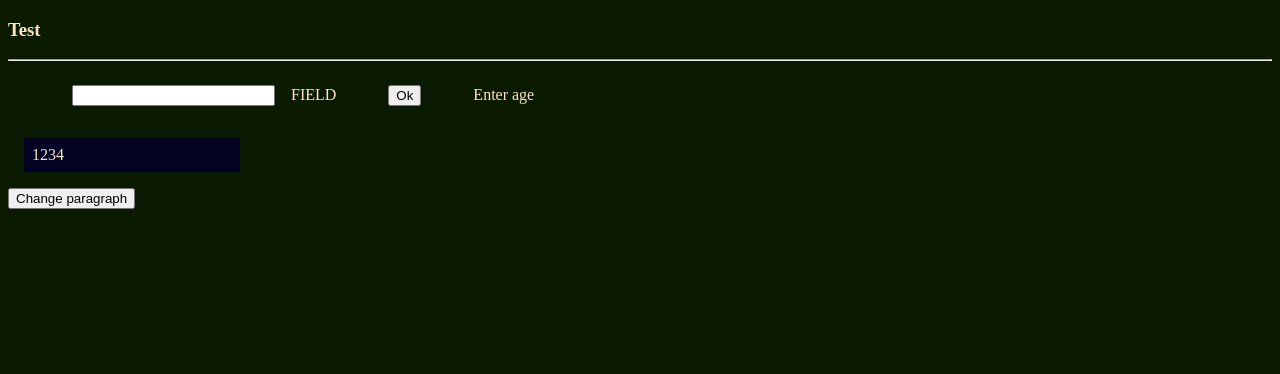
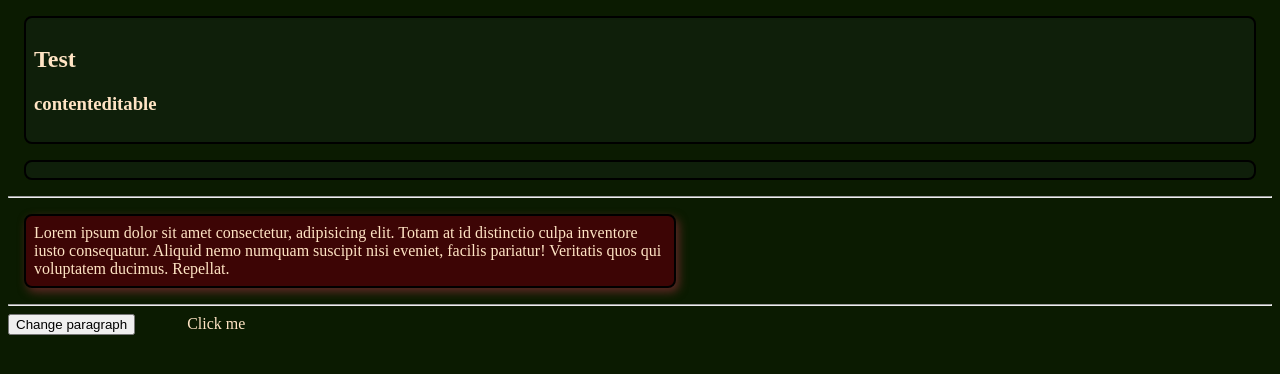
Before and after one commit to Vova-Nik/Silent-Bob, a plain HTML site: page index.html in a window 1280 px wide. Both pictures are taken after a click on the button "Change paragraph". Drawn offline with Linux system fonts and the light colour scheme.

```diff
--- a/index.html
+++ b/index.html
@@ -1,5 +1,6 @@
 <!DOCTYPE html>
 <html lang="en">
+
 <head>
   <meta charset="UTF-8">
   <meta name="viewport" content="width=device-width, initial-scale=1.0">
@@ -8,20 +9,30 @@
   <link rel="stylesheet" href="style.css">
   <link rel="shortcut icon" href="favicon.ico" type="image/x-icon">
 </head>
+
 <body>
-    <div><h3>Test</h3></div>
-    <div id="test"></div>
+  <div>
+    <h2>Test</h2>
+    <h3>contenteditable</h3>
+  </div>
+  <div id="testDiv" class='testDiv'></div>
 
   <hr>
 
-   <label><input type="text" class="age">FIELD</label>
-    <button id='button1'>Ok</button>
-    <label for="button1">Enter age</label>
 
-  <p class = 'lorem'>Lorem ipsum dolor sit amet consectetur, adipisicing elit. Totam at id distinctio culpa inventore iusto consequatur. Aliquid nemo numquam suscipit nisi eveniet, facilis pariatur! Veritatis quos qui voluptatem ducimus. Repellat.</p>
-<button class = 'changeStyleBtn'>Change paragraph</button>
+  <div class='lorem'>Lorem ipsum dolor sit amet consectetur, adipisicing elit. Totam at id distinctio culpa inventore
+    iusto consequatur. Aliquid nemo numquam suscipit nisi eveniet, facilis pariatur! Veritatis quos qui voluptatem
+    ducimus. Repellat.
+  </div>
+  <hr>
+
+
+  <button class='changeStyleBtn' data-state='0'>Change paragraph</button>
+  <label for="changeStyleBtn">Click me</label>
 
 
   <script src="script.js"></script>
+
 </body>
+
 </html>
--- a/script.js
+++ b/script.js
@@ -1,32 +1,57 @@
 console.clear();
 console.log("script loaded");
 
-let btn = document.querySelector('#button1');
+let btnOk = document.querySelector('#button1');
 
-btn.onclick = () => {
-  console.log(`btn on click call point`);
-  parag.classList.add('parag1');
-  obj.objPrintVars();
-}
+const parag = document.querySelector('.lorem');
+const btnChange = document.querySelector('.changeStyleBtn');
 
-let obj = {
-  a: 1,
-  b: 2,
-
-  objPrintVars() {
-    console.log(`objFunc is running a = ${this.a}  b = ${this.b}`);
+btnChange.onclick = () => {
+  console.log(`btnChange pressed`);
+  if (btnChange.getAttribute('data-state') == 0) {
+    parag.classList.add('parag1');
+    btnChange.setAttribute('data-state', '1');
+    console.log(`Button state = ${btnChange.getAttribute('data-state')}`);
+  }
+  else {
+    parag.classList.remove('parag1');
+    btnChange.setAttribute('data-state', '0');
+    console.log(`Button state = ${btnChange.getAttribute('data-state')}`);
   }
 }
 
-console.log(`a = ${this.a}  b = ${this.b}`);
+parag.style.width = '50%';
+const testDiv = document.querySelector('#testDiv');
+//testDiv.innerHTML = 'Hi Vova <br> Ewrth is OK';
 
-function oneFunc() {
-  console.log(`oneFunc is running`);
-}
 
-const parag = document.querySelector('.lorem');
-parag.style.width = '200px';
-parag.style.backgroundcolor = '#000000';
-parag.innerHTML = `1234`;
-parag.classList.add(contenteditable = 'true');
-console.log(parag.style);
+
+const mObject = {
+  'a': 'ad vova',
+  'b': 'bd petya',
+  'c': 'cd alla',
+  'd': 'dd Lalisa'
+};
+
+
+for(let k in mObject){
+  console.log('k = ' + mObject[k]);
+ }
+
+a = new Set();
+a.add('Vova');
+a.add('Peter');
+a.add('Nik');
+console.log('a = ' + a);
+console.log(a);
+
+aa = Array(a);
+console.log(aa);
+
+
+let o = [4, 5, 12, 200, 1, 0, -2];
+let b = o.map(function(item, index){
+  //console.log(`item = ${item}`);
+  return item;
+})
+console.log(o);
--- a/style.css
+++ b/style.css
@@ -4,7 +4,7 @@
 
 body {
     color: bisque;
-    background-color: #0b1b01
+    background-color: #0b1b01;
 }
 label{
     padding: 24px;
@@ -24,7 +24,16 @@
     margin: 16px;
 }
 
+div{
+    padding: 8px;
+    margin: 16px;
+    background-color: #0f1f0a;
+    border-radius: 8px;
+    border: 2px solid black;
+
+}
+
 .parag1{
     background-color: #3d0505;
-    border-radius: 8px;
+    box-shadow: 3px 4px 10px rgba(104, 41, 41, 0.9);
 }
```
Also changed, not shown: VSCode-Git integration.txt. Lines whose indentation alone changed are shown as unchanged.
